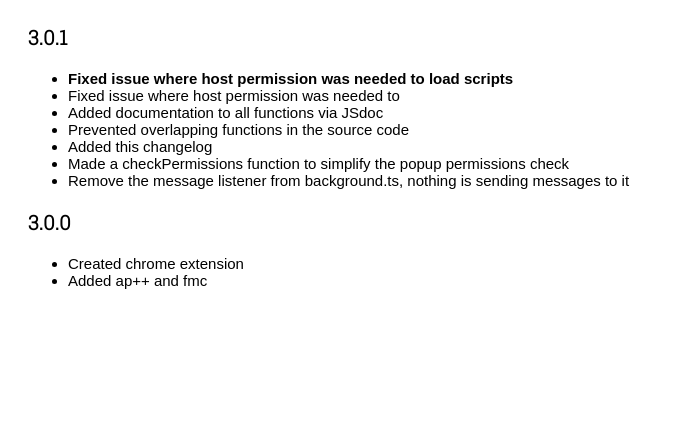
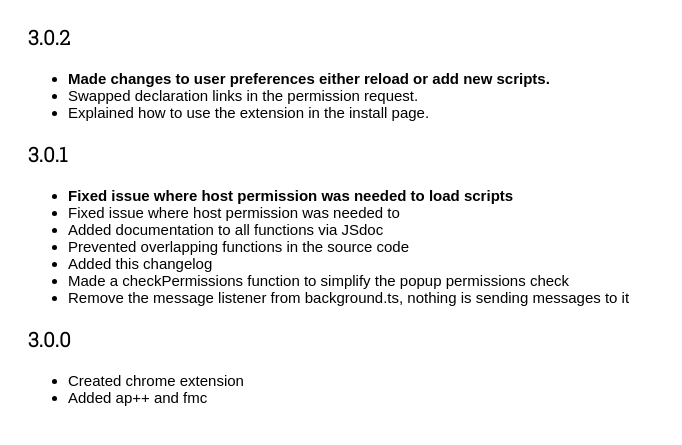
Before and after one commit to GeoFS-Extensions/autoland, a browser extension: page extension/changelog/changelog.html in a window 1280 px wide. Shown: the part 77-522 px from the top of the page, without its empty margins (0-682 px from the left). Drawn offline with Linux system fonts and the light colour scheme; a web font is replaced by a local one.

Commit message:
swapped links, updated changelog, small doc change

```diff
--- a/extension/background.ts
+++ b/extension/background.ts
@@ -121,7 +121,8 @@ function addScript(type: scripts, tabId: number) {
 // update cache when storage changes
 chrome.storage.onChanged.addListener(async () => {
   const newOptions = await readOptions();
-  // TODO: add and remove scripts without reloading geo (beta 3.1)
+
+  // add and remove scripts without reloading geo
   const keys = Object.keys(newOptions) as Array<scripts>;
   let reload = false;
   const toLoad: Array<scripts> = [];
--- a/extension/changelog/changelog.html
+++ b/extension/changelog/changelog.html
@@ -6,6 +6,19 @@
   </head>
   <body>
     <h1>Changelog</h1>
+    <div id="3.0.2">
+      <h3>3.0.2</h3>
+      <ul>
+        <li>
+          <b
+            >Made changes to user preferences either reload or add new
+            scripts.</b
+          >
+        </li>
+        <li>Swapped declaration links in the permission request.</li>
+        <li>Explained how to use the extension in the install page.</li>
+      </ul>
+    </div>
     <div id="3.0.1">
       <h3>3.0.1</h3>
       <ul>
```
Also changed, not shown: extension/ui/needspermissions/needspermissions.html (+1 -1 lines).
